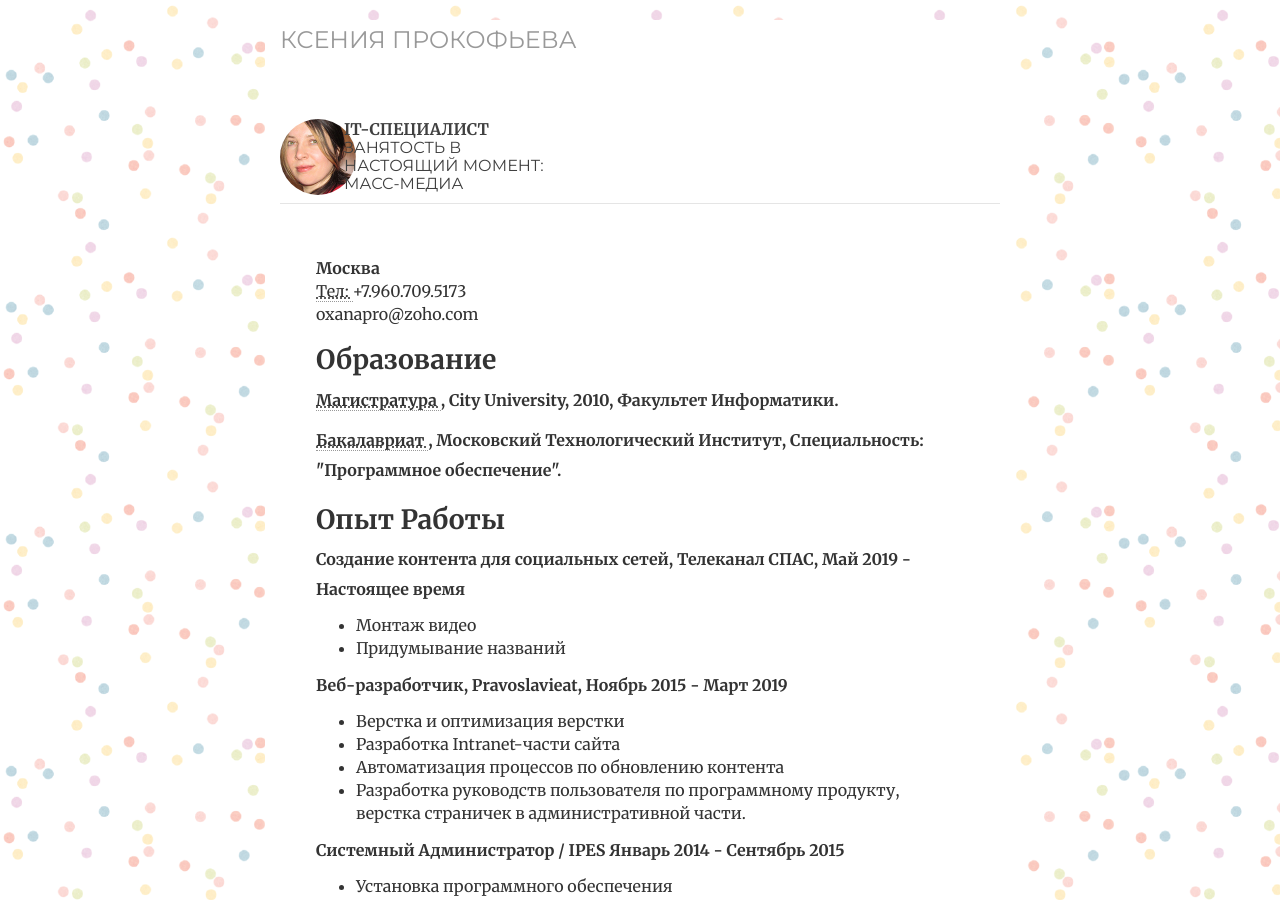
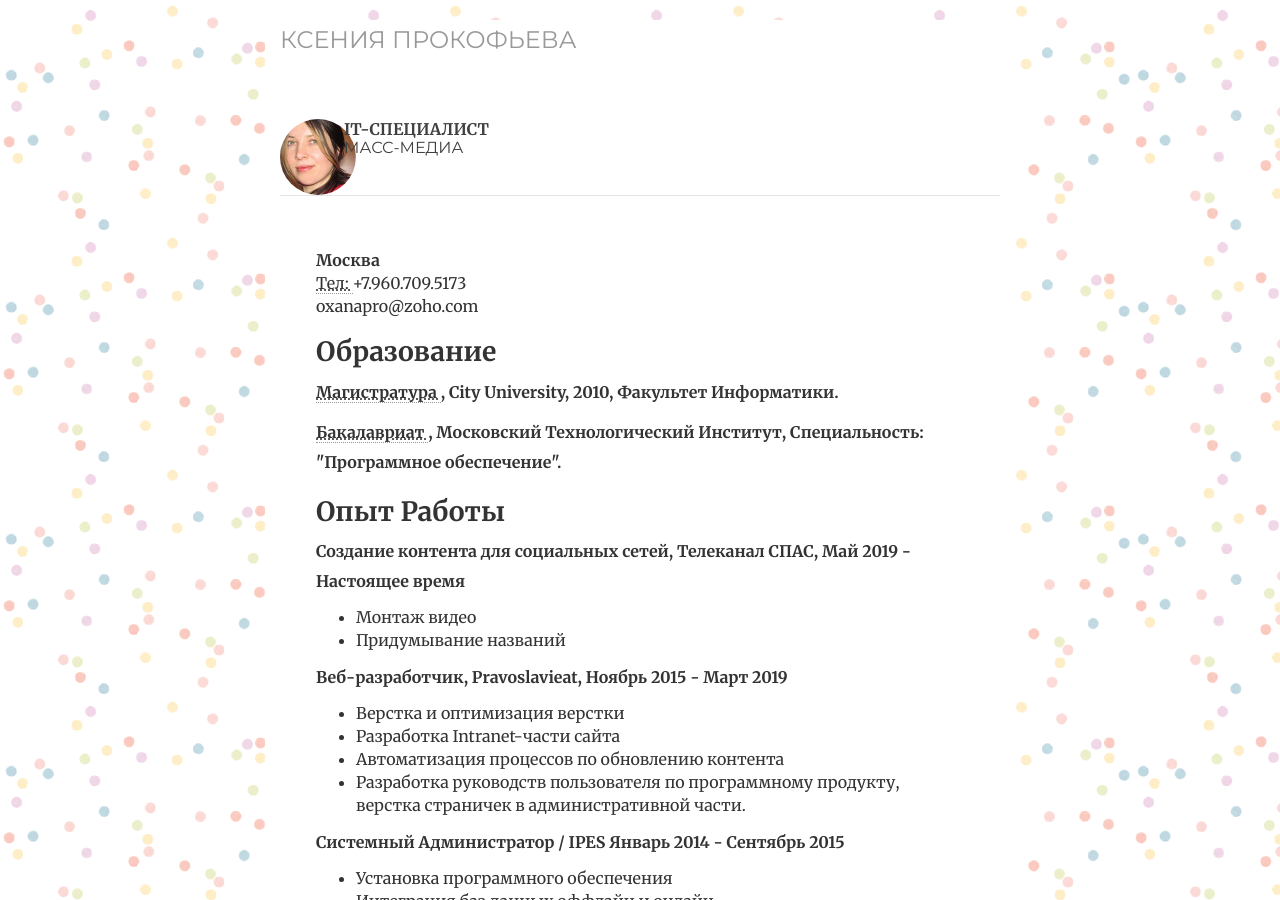
Before and after one commit to cvkp/cvkp.github.io, a Jekyll site: the page built from index.html, in a window 1280 px wide and 900 px high. Built offline with Jekyll 4.4.1, drawn with Linux system fonts in a browser that asks for light colours; nearby versions of some CDN libraries; the list of posts is cut into pages by our own code.

Commit message:
Update index.html

```diff
--- a/index.html
+++ b/index.html
@@ -29,7 +29,7 @@ ref: cv
     </div>
     <div class="mh-contributor__details">
         <h4 class="mh-contributor__name">IT-специалист </h4>
-        <p class="mh-contributor__role">Занятость в настоящий момент: масс-медиа </p>
+        <p class="mh-contributor__role">Масс-медиа </p>
     </div>
 </div>
 
```
